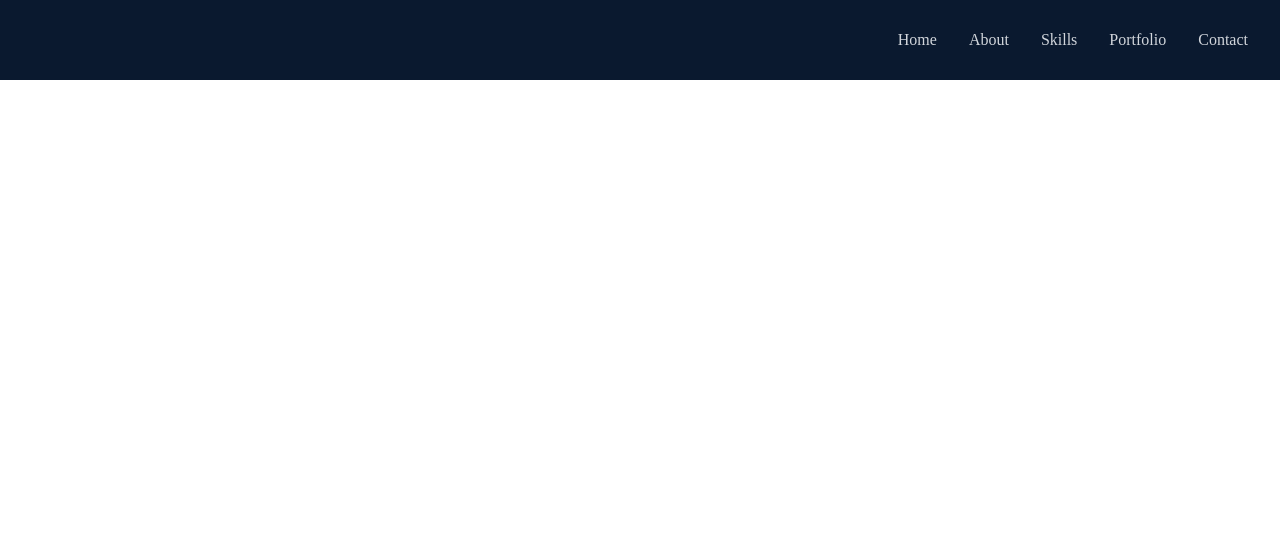
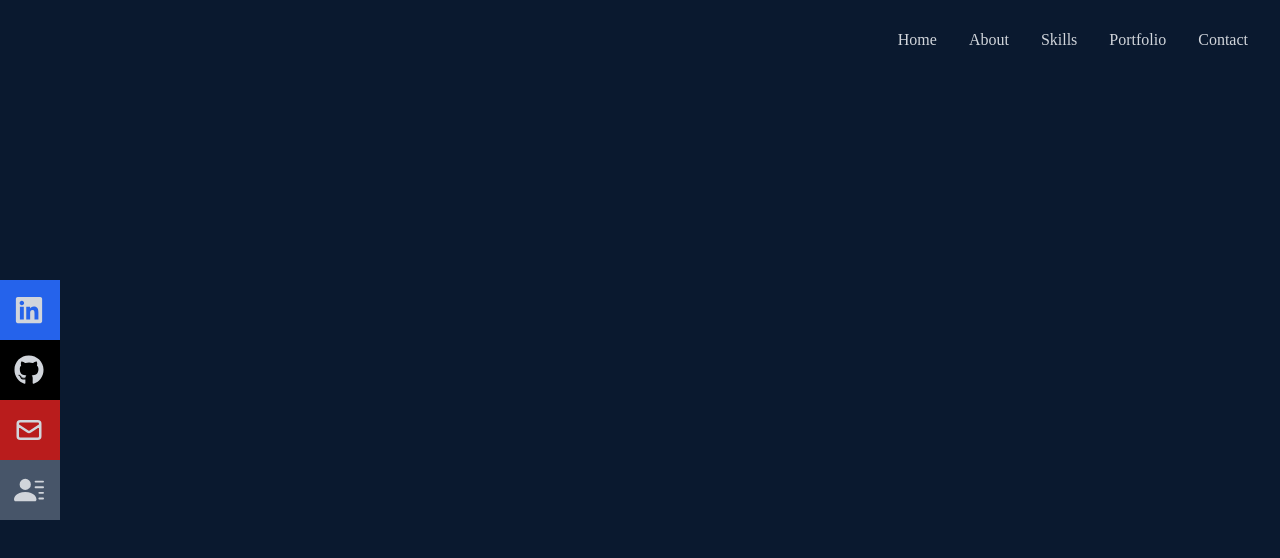
Before and after one commit to StephonT/SCT-React-Portfolio, a React (Create React App) app: page / in a window 1280 px wide. Shown: the top 558 px of the page. Built offline with nearby package versions, Linux system fonts and the light colour scheme.

Commit message:
added social icons with links on navbar page

```diff
--- a/src/App.js
+++ b/src/App.js
@@ -1,3 +1,4 @@
+import Home from "./components/Home";
 import Navbar from "./components/Navbar";
 
 
@@ -5,6 +6,7 @@
   return (
     <div>
       <Navbar />
+      <Home />
     </div>
   );
 }
--- /dev/null
+++ b/src/components/Home.jsx
@@ -0,0 +1,12 @@
+import React from 'react'
+import {HiArrowNarrowRight} from 'react-icons/hi'
+
+function Home() {
+  return (
+    <div className='w-full h-screen bg-[#0a192f]'>
+
+    </div>
+  )
+}
+
+export default Home
--- a/src/components/Navbar.jsx
+++ b/src/components/Navbar.jsx
@@ -1,6 +1,7 @@
 import React, { useState } from "react";
-import { FaBars, FaTimes } from "react-icons/fa";
-
+import { FaBars, FaTimes, FaGithub, FaLinkedin } from "react-icons/fa";
+import { HiOutlineMail } from "react-icons/hi";
+import {BsFillPersonLinesFill} from 'react-icons/bs'
 
 const Navbar = () => {
 
@@ -36,7 +37,30 @@
       </ul>
 
       {/* social icons */}
-      <div className="hidden"></div>
+      <div className="flex fixed flex-col top-[35%] left-0">
+        <ul>
+          <li className="w-[160px] h-[60px] flex justify-between items-center ml-[-100px] hover:ml-[-10px] duration-300 bg-blue-600">
+            <a className="flex justify-between items-center w-full text-gray-300" href="https://www.linkedin.com/in/stephon-treadwell/" target="_blank">
+              Linkedin <FaLinkedin size={30} />
+            </a>
+          </li>
+          <li className="w-[160px] h-[60px] flex justify-between items-center ml-[-100px] hover:ml-[-10px] duration-300 bg-black">
+            <a className="flex justify-between items-center w-full text-gray-300" href="https://github.com/StephonT" target="_blank">
+              Github <FaGithub size={30} />
+            </a>
+          </li>
+          <li className="w-[160px] h-[60px] flex justify-between items-center ml-[-100px] hover:ml-[-10px] duration-300 bg-[#b91c1c]">
+            <a className="flex justify-between items-center w-full text-gray-300" href= "mailto: streadwe@gmail.com" target="_blank">
+              Email <HiOutlineMail size={30} />
+            </a>
+          </li>
+          <li className="w-[160px] h-[60px] flex justify-between items-center ml-[-100px] hover:ml-[-10px] duration-300 bg-[#475569]">
+            <a className="flex justify-between items-center w-full text-gray-300" href="https://github.com/StephonT" target="_blank">
+              Resume <BsFillPersonLinesFill size={30} />
+            </a>
+          </li>
+        </ul>
+      </div>
     </div>
   );
 };
```
